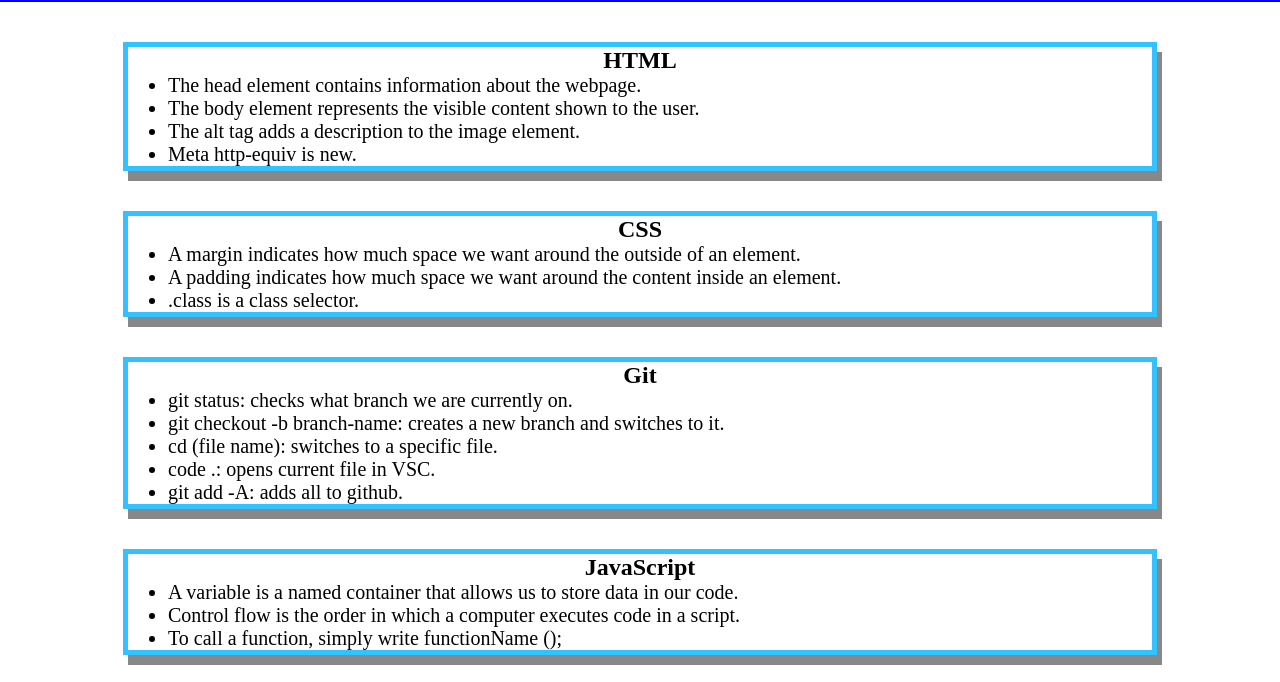
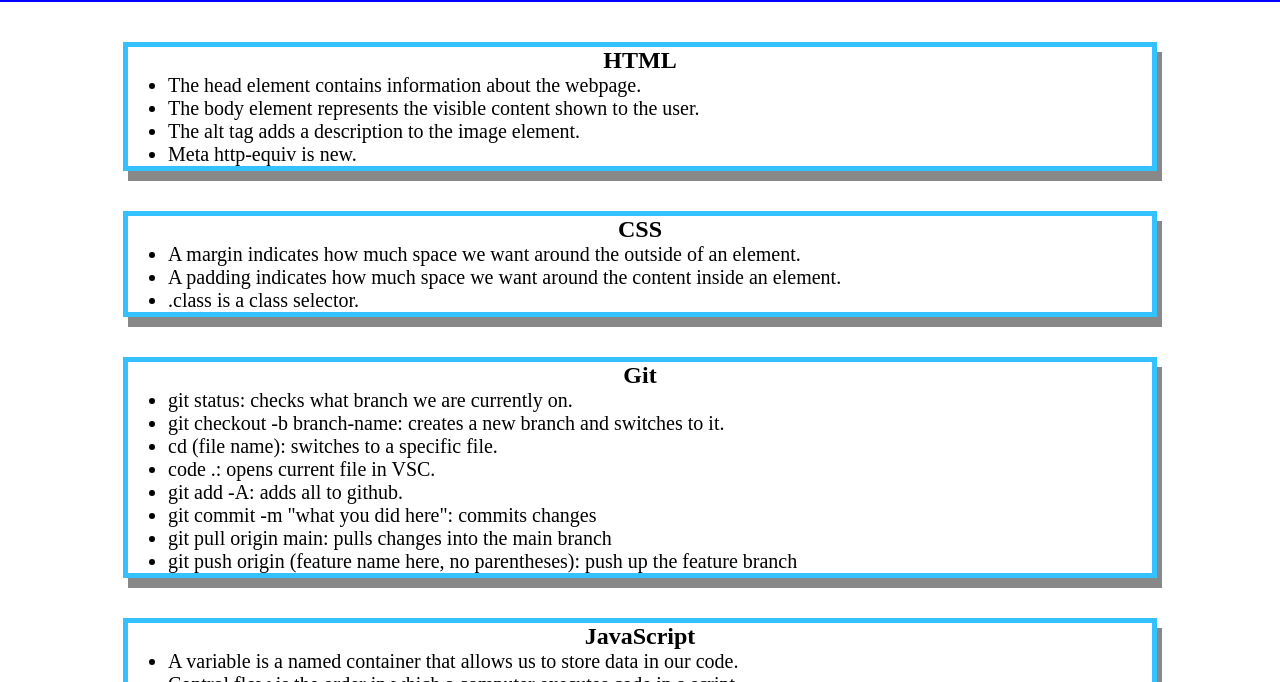
Before and after one commit to ekirbs/prework-study-guide, a plain HTML site: page index.html in a window 1280 px wide. Shown: the part 118-800 px from the top of the page. Drawn offline with Linux system fonts and the light colour scheme.

Commit message:
added more points

```diff
--- a/index.html
+++ b/index.html
@@ -41,6 +41,9 @@
           <li>cd (file name): switches to a specific file.</li>
           <li>code .: opens current file in VSC.</li>
           <li>git add -A:  adds all to github.</li>
+          <li>git commit -m "what you did here":  commits changes</li>
+          <li>git pull origin main: pulls changes into the main branch</li>
+          <li>git push origin (feature name here, no parentheses): push up the feature branch</li>
         </ul>
       </section>
 
```
